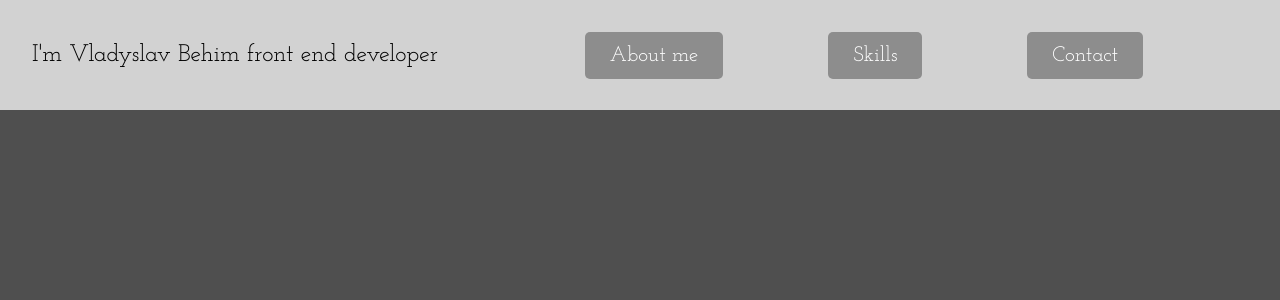
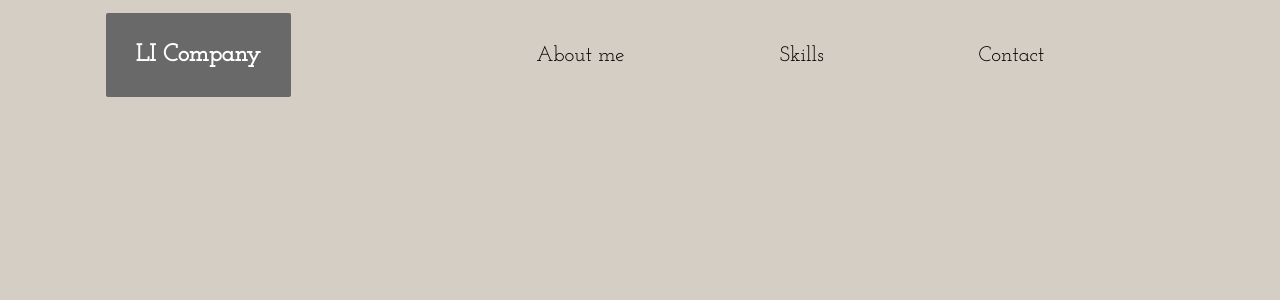
Before and after one commit to LadikBeg/ladik_cv, a React (Create React App) app: page / in a window 1280 px wide. Shown: the top 300 px of the page. Built offline with nearby package versions, Linux system fonts and the light colour scheme.

Commit message:
Header commit

```diff
--- a/src/App.js
+++ b/src/App.js
@@ -1,11 +1,12 @@
 import './App.css';
 import Header from './Resourses/Header/Header'
+import Main from './Resourses/Main/Main'
 
 function App() {
   return (
     <div className="App">
-
       <Header/>
+        <Main/>
     </div>
   );
 }
--- a/src/Resourses/Header/Header.css
+++ b/src/Resourses/Header/Header.css
@@ -1,14 +1,18 @@
 .header{
-    background-color: #d2d2d2;
+
     height: 110px;
     display: flex;
     align-items: center;
     justify-content: space-evenly;
     padding: 0 10px;
     gap: 20px;
-
+    position: static;
 }
 #main_text{
+    padding: 30px;
+    border-radius: 2px;
+    background-color: dimgrey;
+    color: white;
     font-size: 24px;
 }
 .navigation_menu{
@@ -19,8 +23,8 @@
 .nabigation_button{
     font-family: 'Josefin Slab', serif;
     font-size: 21px;
-    background-color: #8d8d8d;
-    color: white;
+    background-color: #d5cec4;
+    color: black;
     padding: 13px 25px;
     border: none;
     border-radius: 5px;
--- a/src/Resourses/Header/Header.js
+++ b/src/Resourses/Header/Header.js
@@ -3,8 +3,7 @@ import '../Header/Header.css'
 function Header() {
     return (
         <div className="header">
-
-            <p id='main_text'>I'm Vladyslav Behim front end developer</p>
+            <p id='main_text'><b>LI Company</b></p>
             <div className="navigation_menu">
                 <button className="nabigation_button">About me</button>
                 <button className="nabigation_button">Skills</button>
--- /dev/null
+++ b/src/Resourses/Main/Main.js
@@ -0,0 +1,9 @@
+function Main() {
+    return (
+        <div className="main">
+            <p> </p>
+        </div>
+    );
+}
+
+export default Main;
--- a/src/index.css
+++ b/src/index.css
@@ -2,5 +2,5 @@
 body {
   margin: 0;
   font-family: 'Josefin Slab', serif;
-  background-color: #4f4f4f;
+  background-color: #d5cec4;
 }
```
Also changed, not shown: src/App.css (line endings or trailing spaces), src/Resourses/Main/Main.css (added).
